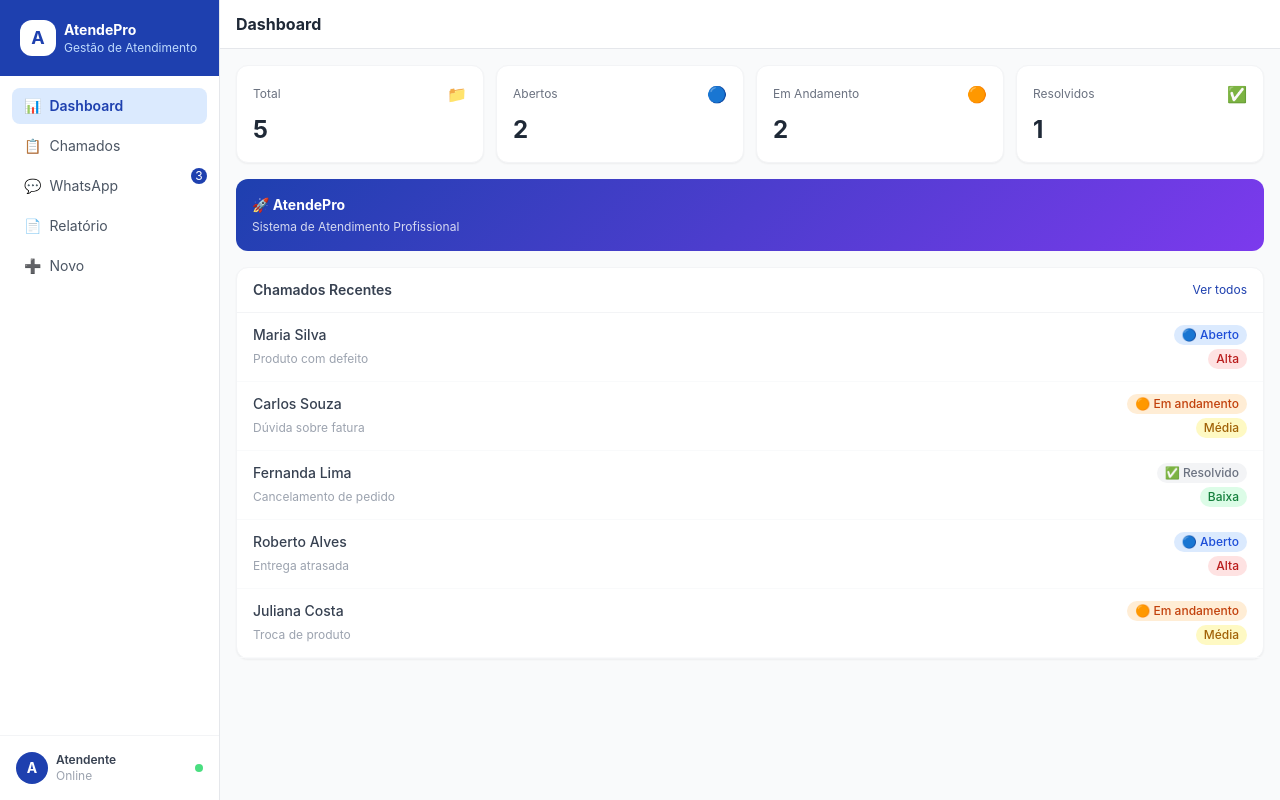
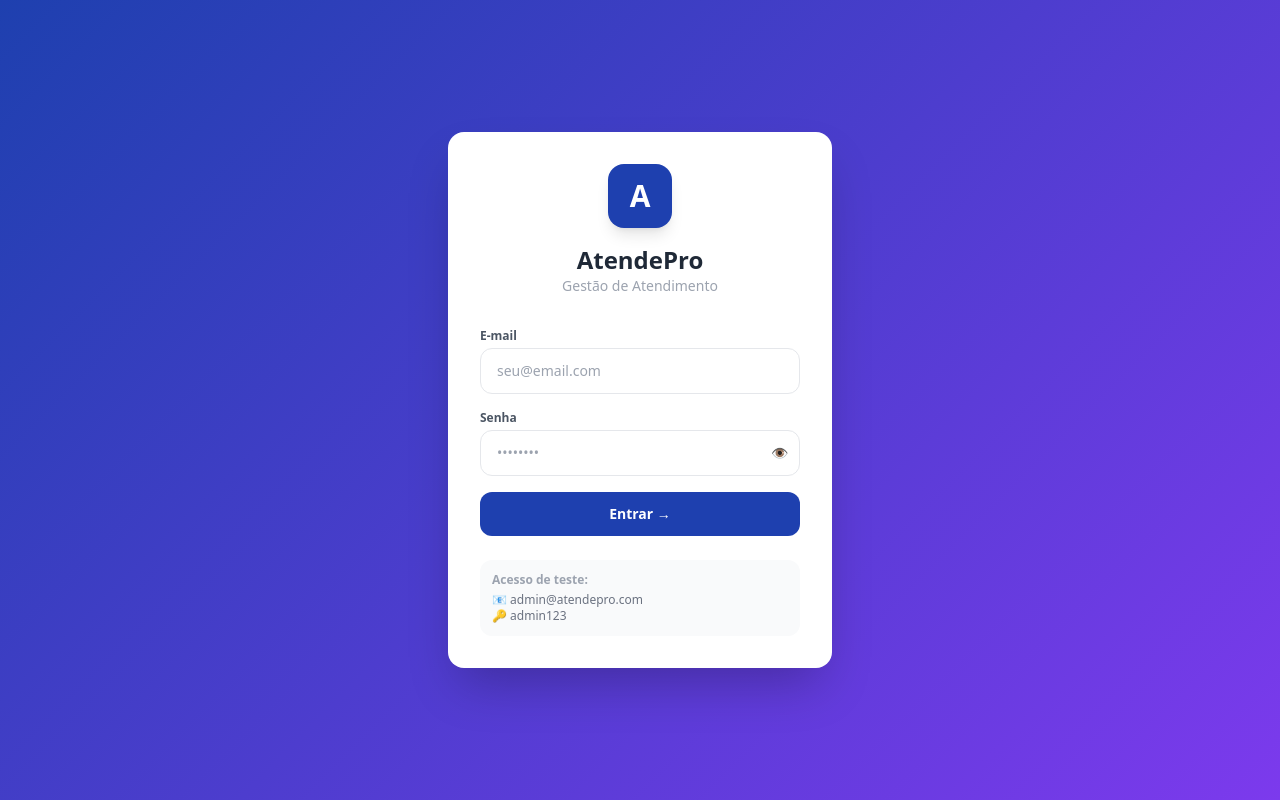
Before and after one commit to sandroaragao120-dev/clinicaantonio, a React (Create React App) app: page / in a window 1280 px wide. Built offline with nearby package versions, Linux system fonts and the light colour scheme.

Commit message:
login e senha adicionado

```diff
--- a/src/App.js
+++ b/src/App.js
@@ -7,6 +7,69 @@ const EMPRESA = {
   corClara: "#DBEAFE",
   inicial: "A",
 };
+
+const USUARIOS = [
+  { email: "admin@atendepro.com", senha: "admin123", nome: "Administrador", cargo: "Admin" },
+  { email: "atendente@atendepro.com", senha: "123456", nome: "Atendente", cargo: "Atendente" },
+];
+
+function TelaLogin({ onLogin }) {
+  const [email, setEmail] = useState("");
+  const [senha, setSenha] = useState("");
+  const [erro, setErro] = useState("");
+  const [carregando, setCarregando] = useState(false);
+  const [mostrarSenha, setMostrarSenha] = useState(false);
+
+  function handleLogin() {
+    setErro("");
+    if (!email.trim()) { setErro("Digite seu e-mail."); return; }
+    if (!senha.trim()) { setErro("Digite sua senha."); return; }
+    setCarregando(true);
+    setTimeout(() => {
+      const user = USUARIOS.find(u => u.email === email && u.senha === senha);
+      if (user) { onLogin(user); }
+      else { setErro("E-mail ou senha incorretos."); setCarregando(false); }
+    }, 1000);
+  }
+
+  return (
+    <div className="min-h-screen flex items-center justify-center p-4" style={{ background: `linear-gradient(135deg, ${EMPRESA.cor}, #7c3aed)` }}>
+      <div className="bg-white rounded-2xl shadow-2xl w-full max-w-sm p-8">
+        <div className="flex flex-col items-center mb-8">
+          <div className="w-16 h-16 rounded-2xl flex items-center justify-center text-white font-bold text-3xl mb-4 shadow-lg" style={{ background: EMPRESA.cor }}>{EMPRESA.inicial}</div>
+          <h1 className="text-2xl font-bold text-gray-800">{EMPRESA.nome}</h1>
+          <p className="text-sm text-gray-400">{EMPRESA.slogan}</p>
+        </div>
+        <div className="flex flex-col gap-4">
+          <div>
+            <label className="block text-xs font-semibold text-gray-600 mb-1">E-mail</label>
+            <input value={email} onChange={e => setEmail(e.target.value)} onKeyDown={e => e.key === "Enter" && handleLogin()}
+              className="w-full border border-gray-200 rounded-xl px-4 py-3 text-sm outline-none focus:ring-2 focus:ring-blue-200"
+              placeholder="seu@email.com" type="email" />
+          </div>
+          <div>
+            <label className="block text-xs font-semibold text-gray-600 mb-1">Senha</label>
+            <div className="relative">
+              <input value={senha} onChange={e => setSenha(e.target.value)} onKeyDown={e => e.key === "Enter" && handleLogin()}
+                className="w-full border border-gray-200 rounded-xl px-4 py-3 text-sm outline-none focus:ring-2 focus:ring-blue-200 pr-10"
+                placeholder="••••••••" type={mostrarSenha ? "text" : "password"} />
+              <button onClick={() => setMostrarSenha(p => !p)} className="absolute right-3 top-1/2 -translate-y-1/2 text-gray-400 text-sm">{mostrarSenha ? "🙈" : "👁️"}</button>
+            </div>
+          </div>
+          {erro && <div className="bg-red-50 border border-red-200 text-red-600 text-xs px-4 py-2 rounded-xl">{erro}</div>}
+          <button onClick={handleLogin} disabled={carregando} className="w-full py-3 rounded-xl text-white font-semibold text-sm transition-all disabled:opacity-60" style={{ background: EMPRESA.cor }}>
+            {carregando ? "⏳ Entrando..." : "Entrar →"}
+          </button>
+        </div>
+        <div className="mt-6 p-3 bg-gray-50 rounded-xl">
+          <p className="text-xs text-gray-400 font-semibold mb-1">Acesso de teste:</p>
+          <p className="text-xs text-gray-500">📧 admin@atendepro.com</p>
+          <p className="text-xs text-gray-500">🔑 admin123</p>
+        </div>
+      </div>
+    </div>
+  );
+}
 
 const now = () => new Date();
 const fmtHora = d => d.toLocaleTimeString("pt-BR", { hour: "2-digit", minute: "2-digit" });
@@ -66,7 +129,10 @@ export default function App() {
   const [showRespostas, setShowRespostas] = useState(false);
   const [notifs, setNotifs] = useState([]);
   const [mobile, setMobile] = useState(isMobile());
+  const [user, setUser] = useState(null);
   const msgEndRef = useRef(null);
+
+  if (!user) return <TelaLogin onLogin={setUser} />;
 
   useEffect(() => {
     const handleResize = () => setMobile(isMobile());
@@ -162,9 +228,9 @@ export default function App() {
         {!mobile && (
           <div className="p-4 border-t border-gray-100">
             <div className="flex items-center gap-2">
-              <div className="w-8 h-8 rounded-full flex items-center justify-center text-white font-bold text-sm" style={{ background: EMPRESA.cor }}>A</div>
-              <div><p className="text-xs font-semibold text-gray-700">Atendente</p><p className="text-xs text-gray-400">Online</p></div>
-              <span className="ml-auto w-2 h-2 bg-green-400 rounded-full"></span>
+              <div className="w-8 h-8 rounded-full flex items-center justify-center text-white font-bold text-sm" style={{ background: EMPRESA.cor }}>{user.nome[0]}</div>
+              <div><p className="text-xs font-semibold text-gray-700">{user.nome}</p><p className="text-xs text-gray-400">{user.cargo}</p></div>
+              <button onClick={() => setUser(null)} className="ml-auto text-xs text-red-400 hover:text-red-600" title="Sair">🚪</button>
             </div>
           </div>
         )}
```
